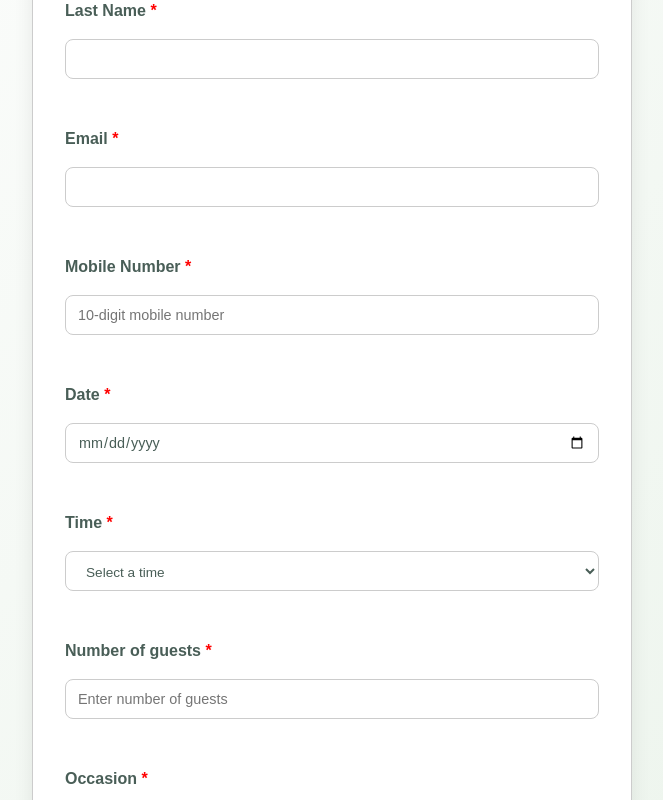
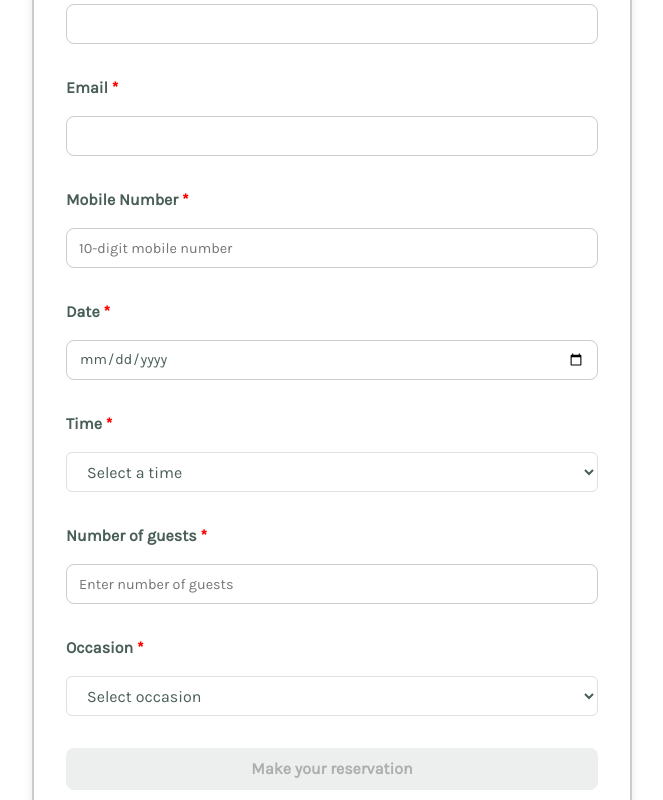
Before and after one commit to nitesh-kumar007/Little-Lemon-Project, a React (Create React App) app: page /bookings in a window 1280 px wide. Shown: the part 360-1160 px from the top of the page, without its empty margins (308-971 px from the left). Built offline with nearby package versions, Linux system fonts and the light colour scheme; a web font is replaced by a local one.

Commit message:
final commit

```diff
--- a/public/index.html
+++ b/public/index.html
@@ -3,28 +3,71 @@
   <head>
     <meta charset="UTF-8" />
     <meta name="viewport" content="width=device-width, initial-scale=1" />
-    <title>Little Lemon | Authentic Mediterranean Cuisine in Chicago</title>
-    <meta name="description" content="We are a family owned Mediterranean restaurant, focused on traditional recipes served with a modern twist." />
+    <title>
+      Little Lemon Restaurant| Genuine Mediterranean Delights in the Heart of
+      Chicago
+    </title>
+    <meta
+      name="description"
+      content="We are a family owned Mediterranean restaurant, focused on traditional recipes served with a modern twist."
+    />
     <meta name="author" content="Little Lemon" />
     <meta name="language" content="english" />
-    <meta property="og:title" content="Little Lemon | Authentic Mediterranean Cuisine in Chicago" />
-    <meta property="og:description" content="We are a family owned Mediterranean restaurant, focused on traditional recipes served with a modern twist." />
-    <meta property="og:image" content="%PUBLIC_URL%/nick-karvounis-Ciqxn7FE4vE-unsplash.jpg" />
+    <meta
+      property="og:title"
+      content="Little Lemon | Authentic Mediterranean Cuisine in Chicago"
+    />
+    <meta
+      property="og:description"
+      content="We are a family owned Mediterranean restaurant, focused on traditional recipes served with a modern twist."
+    />
+    <meta
+      property="og:image"
+      content="%PUBLIC_URL%/nick-karvounis-Ciqxn7FE4vE-unsplash.jpg"
+    />
     <meta property="og:type" content="website" />
-    <meta property="og:url" content="https://littlelemon.alexismenest.vercel.app/" />
+    <meta
+      property="og:url"
+      content="https://littlelemon.alexismenest.vercel.app/"
+    />
     <meta property="og:site_name" content="Little Lemon" />
     <link rel="icon" type="image/x-icon" href="%PUBLIC_URL%/favicon.ico" />
-    <link rel="apple-touch-icon" type="image/png" sizes="180x180" href="%PUBLIC_URL%/apple-touch-icon.png" />
-    <link rel="icon" type="image/png" sizes="32x32" href="%PUBLIC_URL%/favicon-32x32.png" />
-    <link rel="icon" type="image/png" sizes="16x16" href="%PUBLIC_URL%/favicon-16x16.png" />
-    <link rel="mask-icon" href="%PUBLIC_URL%/safari-pinned-tab.svg" color="#9CA3AF">
+    <link
+      rel="apple-touch-icon"
+      type="image/png"
+      sizes="180x180"
+      href="%PUBLIC_URL%/apple-touch-icon.png"
+    />
+    <link
+      rel="icon"
+      type="image/png"
+      sizes="32x32"
+      href="%PUBLIC_URL%/favicon-32x32.png"
+    />
+    <link
+      rel="icon"
+      type="image/png"
+      sizes="16x16"
+      href="%PUBLIC_URL%/favicon-16x16.png"
+    />
+    <link
+      rel="mask-icon"
+      href="%PUBLIC_URL%/safari-pinned-tab.svg"
+      color="#9CA3AF"
+    />
     <link rel="manifest" href="%PUBLIC_URL%/site.webmanifest" />
     <meta name="theme-color" content="#495E57" />
     <meta name="msapplication-TileColor" content="#495E57" />
     <link rel="preconnect" href="https://fonts.gstatic.com/" />
     <link rel="preconnect" href="https://fonts.gstatic.com/" crossorigin />
-    <link rel="stylesheet" href="https://fonts.googleapis.com/css?family=Markazi+Text" />
-    <link rel="stylesheet" href="https://fonts.googleapis.com/css?family=Karla" />
+    <link
+      rel="stylesheet"
+      href="https://fonts.googleapis.com/css?family=Markazi+Text"
+    />
+    <link
+      rel="stylesheet"
+      href="https://fonts.googleapis.com/css?family=Karla"
+    />
   </head>
   <body>
     <noscript>You need to enable JavaScript to run this app.</noscript>
--- a/src/components/pages/About/About.css
+++ b/src/components/pages/About/About.css
@@ -1,10 +1,3 @@
-/* Page background */
-main {
-  background: linear-gradient(to right, #fefefe, #eaf3ea);
-  font-family: "Arial", sans-serif;
-}
-
-/* Optional container max-width for centering */
 .container {
   max-width: 1200px;
   margin: 0 auto;
--- a/src/components/pages/Bookings/BookingForm.js
+++ b/src/components/pages/Bookings/BookingForm.js
@@ -86,6 +86,7 @@ const BookingForm = ({ availableTimes, dispatchOnDateChange, submitData }) => {
 
   return (
     <form onSubmit={handleFormSubmit}>
+      <h2>Table reservation</h2>
       <FormField
         label={
           <>
--- a/src/components/pages/Bookings/index.css
+++ b/src/components/pages/Bookings/index.css
@@ -1,7 +1,6 @@
-/* .bookings h2 {
-  padding: 1.875rem 0 1.875rem 0;
-  background-color: #495e57;
-  color: #ffffff;
+.bookings h2 {
+  padding: 1rem 0 1rem 0;
+  color: #495e57;
   text-align: center;
 }
 
@@ -43,114 +42,7 @@
   padding: 2rem;
   max-width: 600px;
   background-color: #ffffff;
-  border: 1px solid #ccc;
+  border: 2px solid #ccc;
   border-radius: 12px;
   box-shadow: 0 4px 10px rgba(0, 0, 0, 0.1);
-} */
-
-.bookings {
-  background: linear-gradient(to bottom right, #fefefe, #eaf3ea);
-  padding: 2rem;
-  border-radius: 0.5rem;
 }
-
-.bookings h2 {
-  padding: 1.875rem 0;
-  background-color: #495e57;
-  color: #ffffff;
-  text-align: center;
-  border-radius: 12px;
-  font-size: 2rem;
-  letter-spacing: 1px;
-}
-
-.bookings form {
-  margin: 0 auto 1.875rem auto;
-  padding: 2rem;
-  max-width: 600px;
-  background-color: #ffffff;
-  border: 1px solid #ccc;
-  border-radius: 16px;
-  box-shadow: 0 8px 20px rgba(0, 0, 0, 0.08);
-  transition: all 0.3s ease-in-out;
-}
-
-.bookings form:hover {
-  /* transform: translateY(-2px); */
-  box-shadow: 0 12px 24px rgba(0, 0, 0, 0.12);
-}
-
-.form-field {
-  display: flex;
-  flex-direction: column;
-  gap: 0.5rem;
-  margin-bottom: 1rem;
-  cursor: pointer;
-}
-
-.form-field label {
-  font-size: 1rem;
-  font-weight: 600;
-  color: #495e57;
-}
-
-.form-field input,
-.form-field select,
-.form-field textarea {
-  padding: 0.75rem 1rem;
-  font-size: 0.85rem;
-  border: 1px solid #ccc;
-  border-radius: 8px;
-  outline: none;
-  transition: border 0.3s ease, box-shadow 0.3s ease;
-}
-
-.form-field input:focus,
-.form-field select:focus,
-.form-field textarea:focus {
-  border-color: #f4ce14;
-  box-shadow: 0 0 0 3px rgba(244, 206, 20, 0.25);
-}
-
-.form-field p {
-  font-size: 0.9375rem;
-  color: red;
-  margin-top: -0.5rem;
-}
-
-.bookings button {
-  padding: 0.75rem 1.5rem;
-  font-size: 1rem;
-  font-weight: bold;
-  background-color: #f4ce14;
-  color: #333;
-  border: none;
-  border-radius: 8px;
-  cursor: pointer;
-  transition: background-color 0.3s ease;
-  margin-top: 1rem;
-}
-
-.bookings button:hover {
-  background-color: #e4bc10;
-}
-
-.bookings button:disabled,
-.bookings button[disabled] {
-  background-color: #edefee;
-  border-color: #edefee;
-  color: #adafae;
-  cursor: not-allowed;
-}
-
-.confirmed-booking {
-  display: flex;
-  flex-direction: column;
-  gap: 1rem;
-  min-height: 31.25rem;
-  padding: 1.875rem 0;
-  text-align: center;
-  background-color: #fff;
-  border-radius: 12px;
-  box-shadow: 0 4px 10px rgba(0, 0, 0, 0.05);
-}
--- a/src/components/pages/Bookings/index.js
+++ b/src/components/pages/Bookings/index.js
@@ -1,33 +1,36 @@
-import { useReducer } from 'react';
-import { useNavigate } from 'react-router-dom';
-import './index.css';
-import { fetchAPI, submitAPI } from '../../../utils/fakeAPI';
-import pages from '../../../utils/pages';
-import BookingForm from './BookingForm';
+import { useReducer } from "react";
+import { useNavigate } from "react-router-dom";
+import "./index.css";
+import { fetchAPI, submitAPI } from "../../../utils/fakeAPI";
+import pages from "../../../utils/pages";
+import BookingForm from "./BookingForm";
 
 const updateTimes = (availableTimes, date) => {
   const response = fetchAPI(new Date(date));
-  return (response.length !== 0) ? response : availableTimes;
+  return response.length !== 0 ? response : availableTimes;
 };
 
-const initializeTimes = initialAvailableTimes =>
-  [...initialAvailableTimes, ...fetchAPI(new Date())];
+const initializeTimes = (initialAvailableTimes) => [
+  ...initialAvailableTimes,
+  ...fetchAPI(new Date()),
+];
 
 const Bookings = () => {
-  const [
-    availableTimes,
-    dispatchOnDateChange
-  ] = useReducer(updateTimes, [], initializeTimes);
+  const [availableTimes, dispatchOnDateChange] = useReducer(
+    updateTimes,
+    [],
+    initializeTimes
+  );
   const navigate = useNavigate();
 
-  const submitData = formData => {
+  const submitData = (formData) => {
     const response = submitAPI(formData);
-    if (response) navigate(pages.get('confirmedBooking').path);
+    if (response) navigate(pages.get("confirmedBooking").path);
   };
 
   return (
-    <div className="bookings">
-      <h2>Table reservation</h2>
+    <div className='bookings'>
+      {/* <h2>Table reservation</h2> */}
       <BookingForm
         availableTimes={availableTimes}
         dispatchOnDateChange={dispatchOnDateChange}
--- a/src/components/pages/UnderConstruction/index.js
+++ b/src/components/pages/UnderConstruction/index.js
@@ -6,7 +6,7 @@ const UnderConstruction = () => {
   return (
     <div className='container under-construction'>
       <FontAwesomeIcon icon={faPersonDigging} size='3x' />
-      <h2>Page under Maintanance</h2>
+      <h1>Under Maintanance</h1>
     </div>
   );
 };
```
